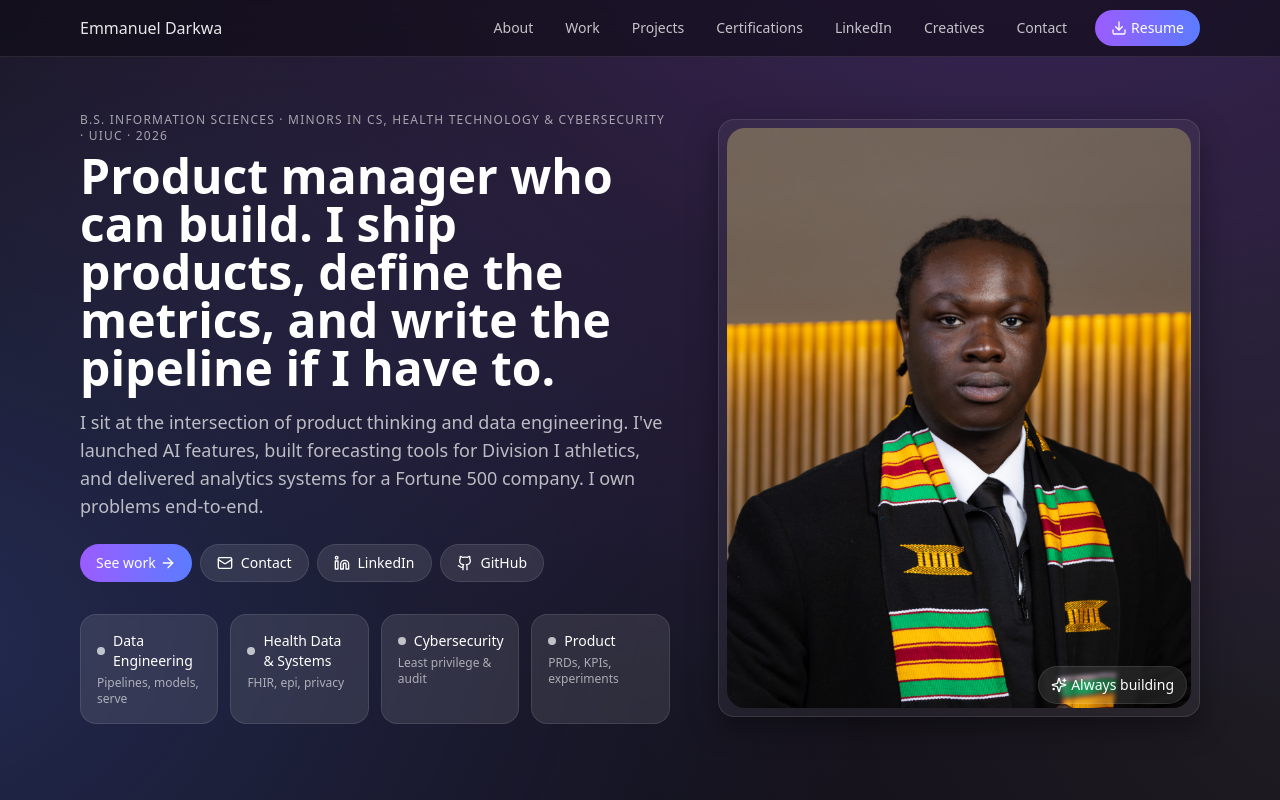
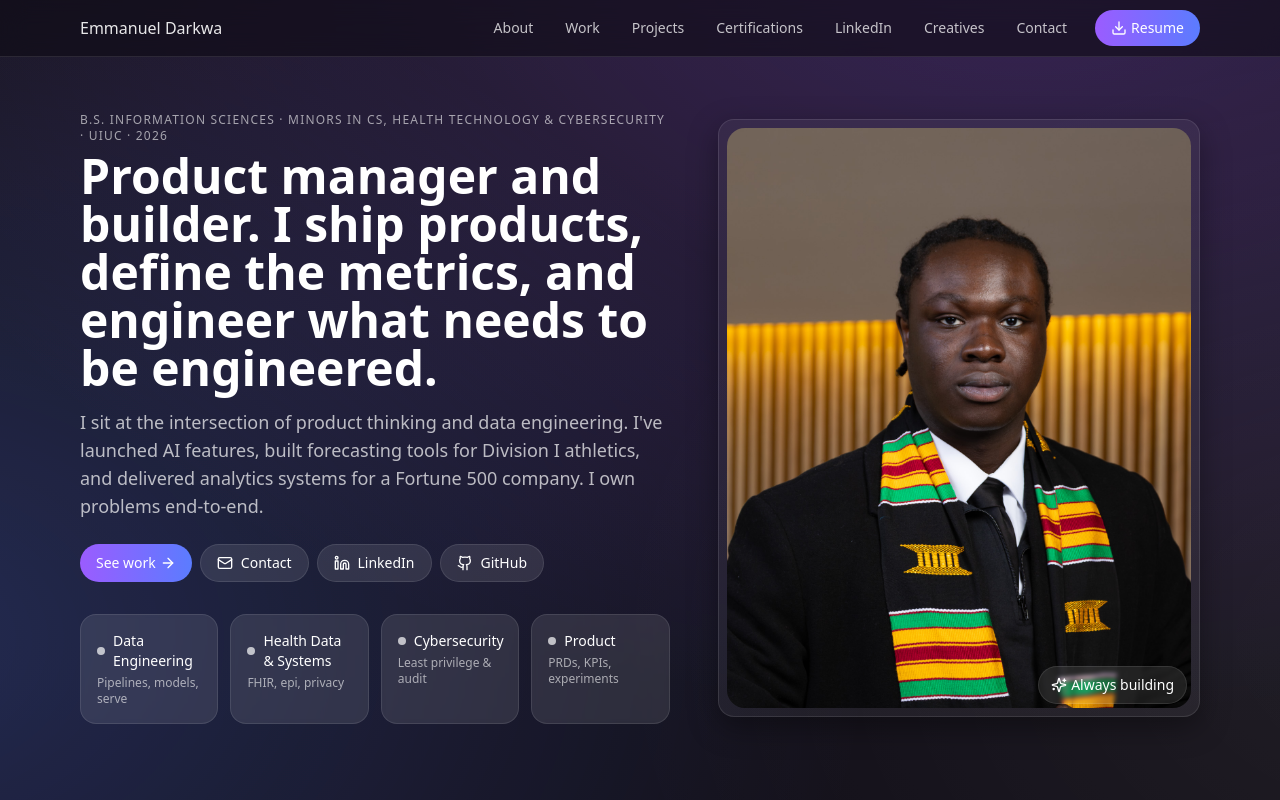
Before and after one commit to edark3/emmanuel-portfolio, a Next.js app: page / in a window 1280 px wide. Shown: the top 800 px of the page. Built offline with nearby package versions, Linux system fonts and the light colour scheme.

Commit message:
update headline copy

```diff
--- a/app/page.tsx
+++ b/app/page.tsx
@@ -9,7 +9,7 @@ import { useState } from 'react';
 const PROFILE = {
   name: 'Emmanuel Darkwa',
   headline:
-    'Product manager who can build. I ship products, define the metrics, and write the pipeline if I have to.',
+    'Product manager and builder. I ship products, define the metrics, and engineer what needs to be engineered.',
   sub:
     'I sit at the intersection of product thinking and data engineering. I\'ve launched AI features, built forecasting tools for Division I athletics, and delivered analytics systems for a Fortune 500 company. I own problems end-to-end.',
   email: 'emmandark7@gmail.com',
```
